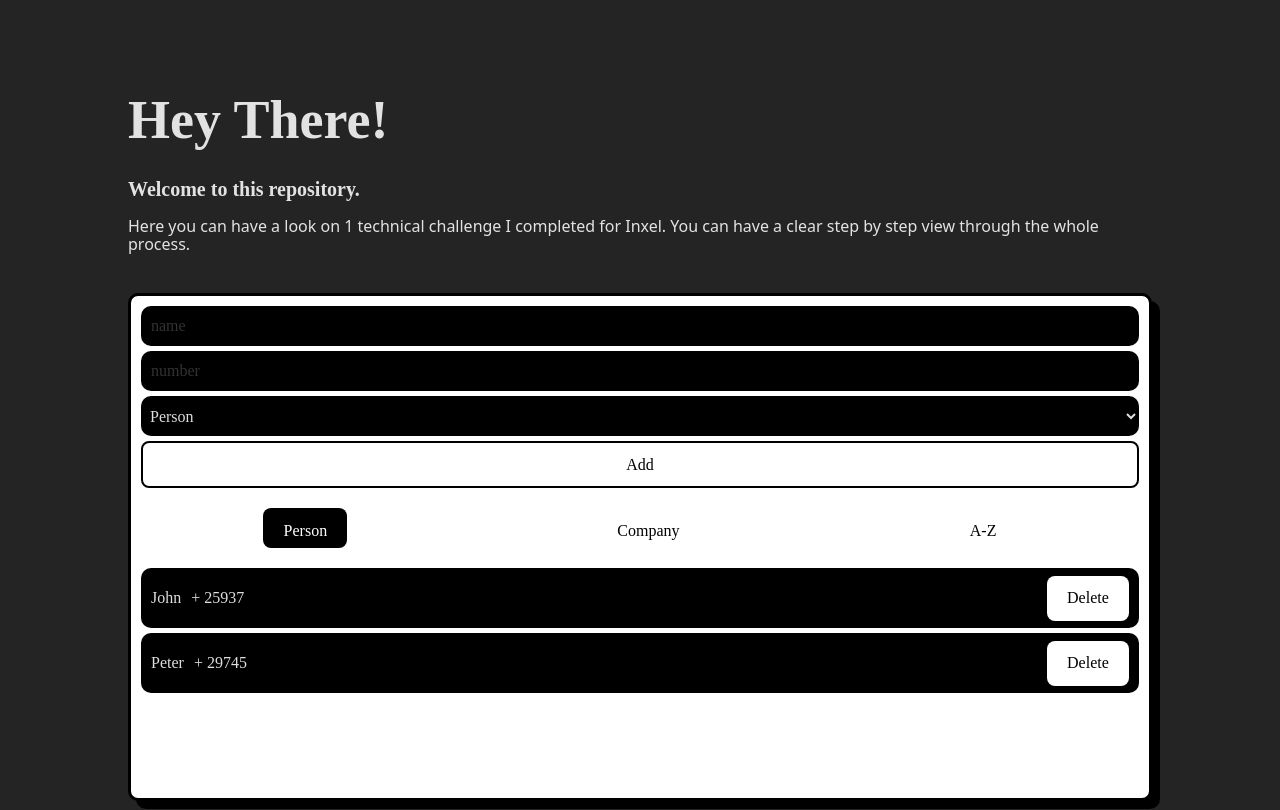
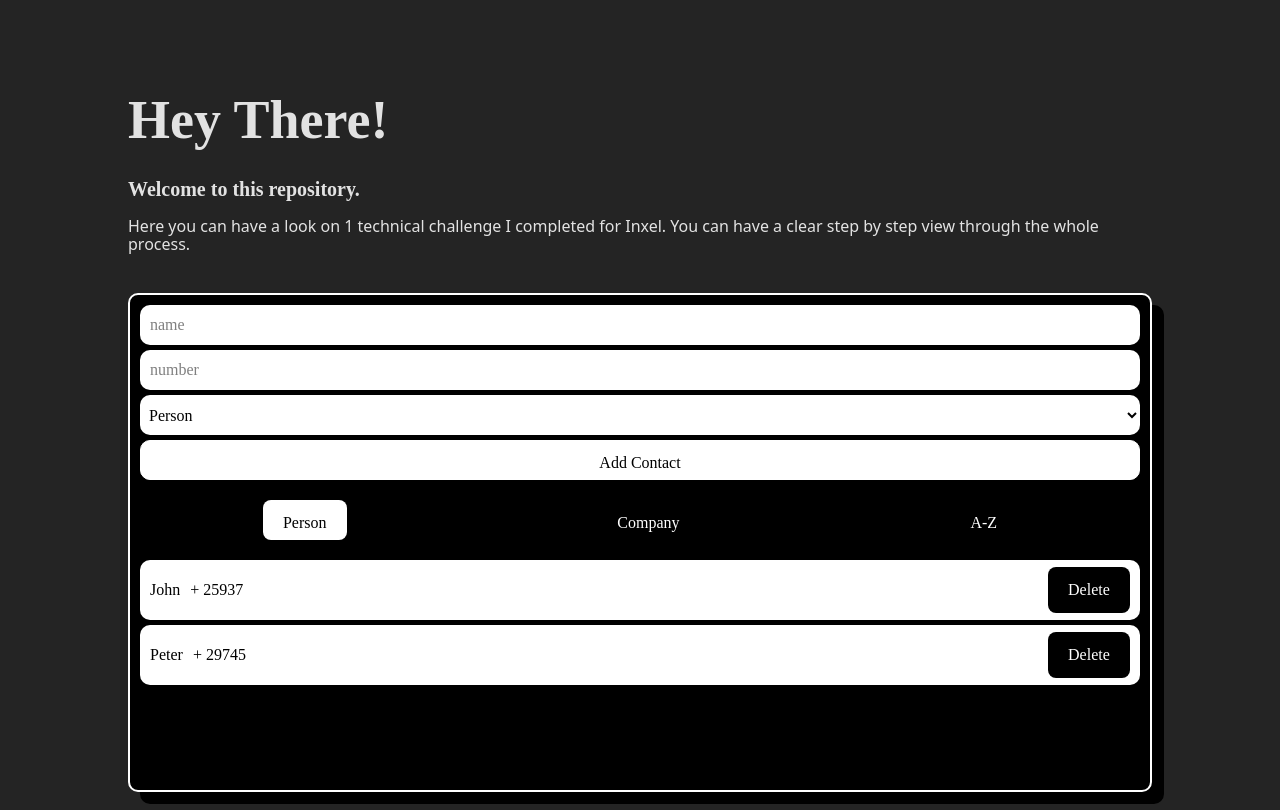
Before and after one commit to kinxori/inxel-test, a React (Vite) app: page / in a window 1280 px wide. Shown: the top 810 px of the page. Built offline with nearby package versions, Linux system fonts and the light colour scheme.

Commit message:
new style added for component

```diff
--- a/src/components/inxel-test.tsx
+++ b/src/components/inxel-test.tsx
@@ -74,12 +74,12 @@ function InxelTest() {
       className="flex
     flex-col
     rounded-[10px]
-    border-[3px]
-    border-black
+    border-[2px]
+    border-white
     my-10
-    bg-white
+    bg-black
     overflow-hidden
-    drop-shadow-[8px_8px_0px_rgba(0,0,0,1)]
+    drop-shadow-[12px_12px_0px_rgba(0,0,0,1)]
     "
     >
       <div
@@ -101,8 +101,8 @@ function InxelTest() {
             h-[40px]
             rounded-[10px]
             pl-[10px]
-            bg-black
-            placeholder:text-[rgba(250,250,250,.2)]
+            bg-white
+            placeholder:text-[rgba(0,0,0,.5)]
             "
           ></input>
           <input
@@ -116,8 +116,8 @@ function InxelTest() {
             h-[40px]
             rounded-[10px]
             pl-[10px]
-            bg-black
-            placeholder:text-[rgba(250,250,250,.2)]
+            bg-white
+            placeholder:text-[rgba(0,0,0,.5)]
             "
           ></input>
           <select
@@ -128,18 +128,25 @@ function InxelTest() {
             h-[40px]
             rounded-[10px]
             pl-[5px]
-            bg-black
+            bg-white
+            text-black
             "
           >
             <option value="person">Person</option>
             <option value="company">Company</option>
           </select>
           <button
-            className="bg-white text-black  border-[2px] border-solid border-black  "
+            className="
+            bg-white
+            text-black
+            border-white
+              rounded-[10px]
+              h-[40px]
+              "
             onClick={handleSubmit}
             type="submit"
           >
-            Add
+            Add Contact
           </button>
         </form>
       </div>
@@ -157,20 +164,20 @@ function InxelTest() {
       >
         <div className=" flex gap-[5px] h-[40px] justify-around  ">
           <button
-            className={typeDisplay === "person" ? " bg-black text-white " : "bg-white text-black"}
+            className={typeDisplay === "person" ? " bg-white text-black " : "bg-black text-white"}
             onClick={() => setTypeDisplay("person")}
           >
             Person
           </button>
           <button
-            className={typeDisplay === "company" ? " bg-black text-white " : "bg-white text-black"}
+            className={typeDisplay === "company" ? " bg-white text-black " : "bg-black text-white"}
             onClick={() => setTypeDisplay("company")}
           >
             Company
           </button>
           <button
             onClick={handleAlphabetic}
-            className={isSorted ? " bg-black text-white  " : " bg-white text-black "}
+            className={isSorted ? " bg-white text-black  " : " bg-black text-white "}
           >
             A-Z
           </button>
@@ -219,7 +226,7 @@ function Card(props) {
       className="
 
       h-[60px]
-      bg-black
+      bg-white
       flex
       rounded-[10px]
       "
@@ -227,11 +234,12 @@ function Card(props) {
       <div
         className="
         w-[100%]
-     flex
-     justify-center
-     items-center
-     gap-[10px]
-     mx-[10px]
+        flex
+        justify-center
+        items-center
+        gap-[10px]
+        mx-[10px]
+        text-black
         "
       >
         <h3>{props.name}</h3>
@@ -240,8 +248,8 @@ function Card(props) {
           onClick={() => props.handleDelete(props.number)}
           className="
         ml-auto
-        bg-white
-        text-black
+        bg-black
+        text-white
         "
         >
           Delete
```
